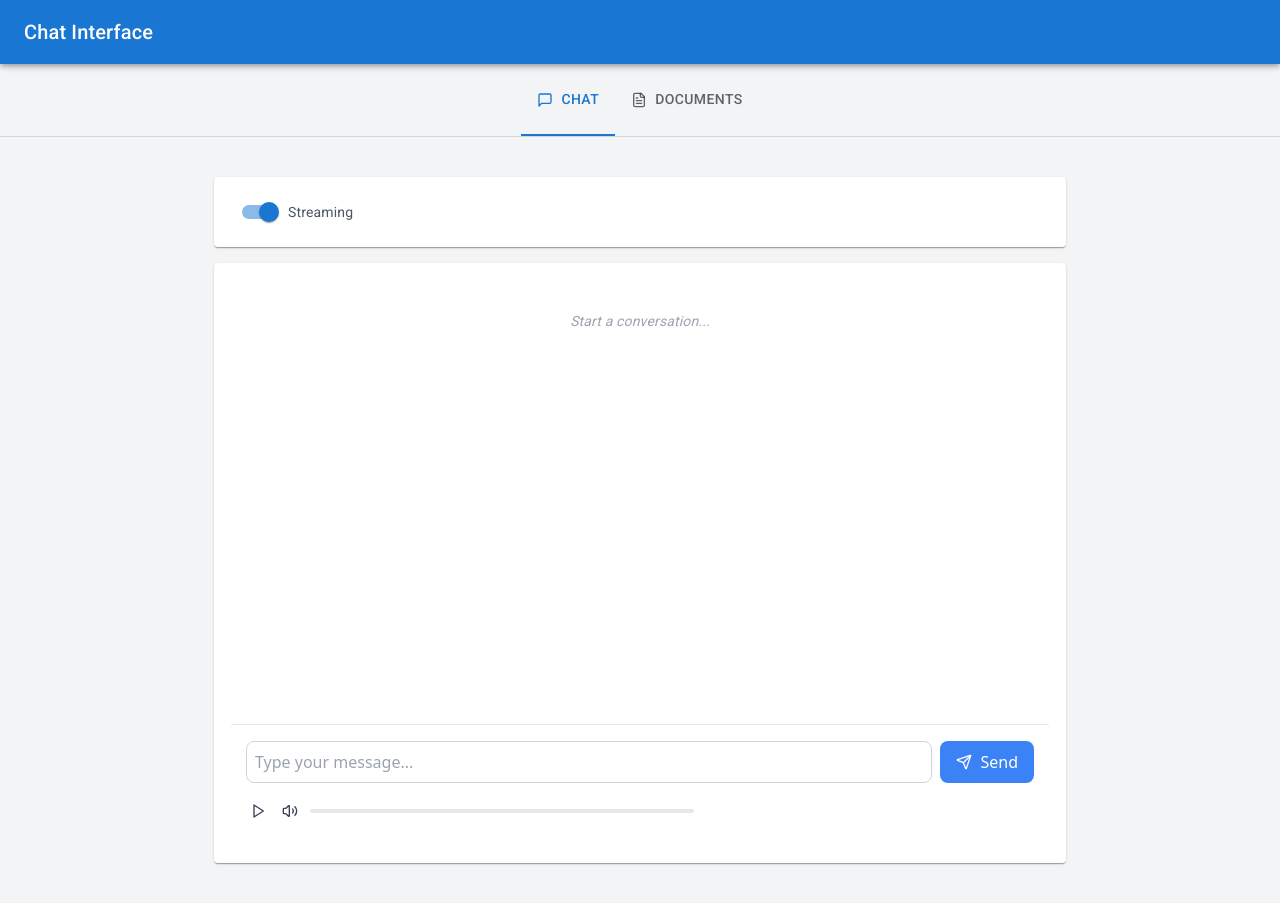
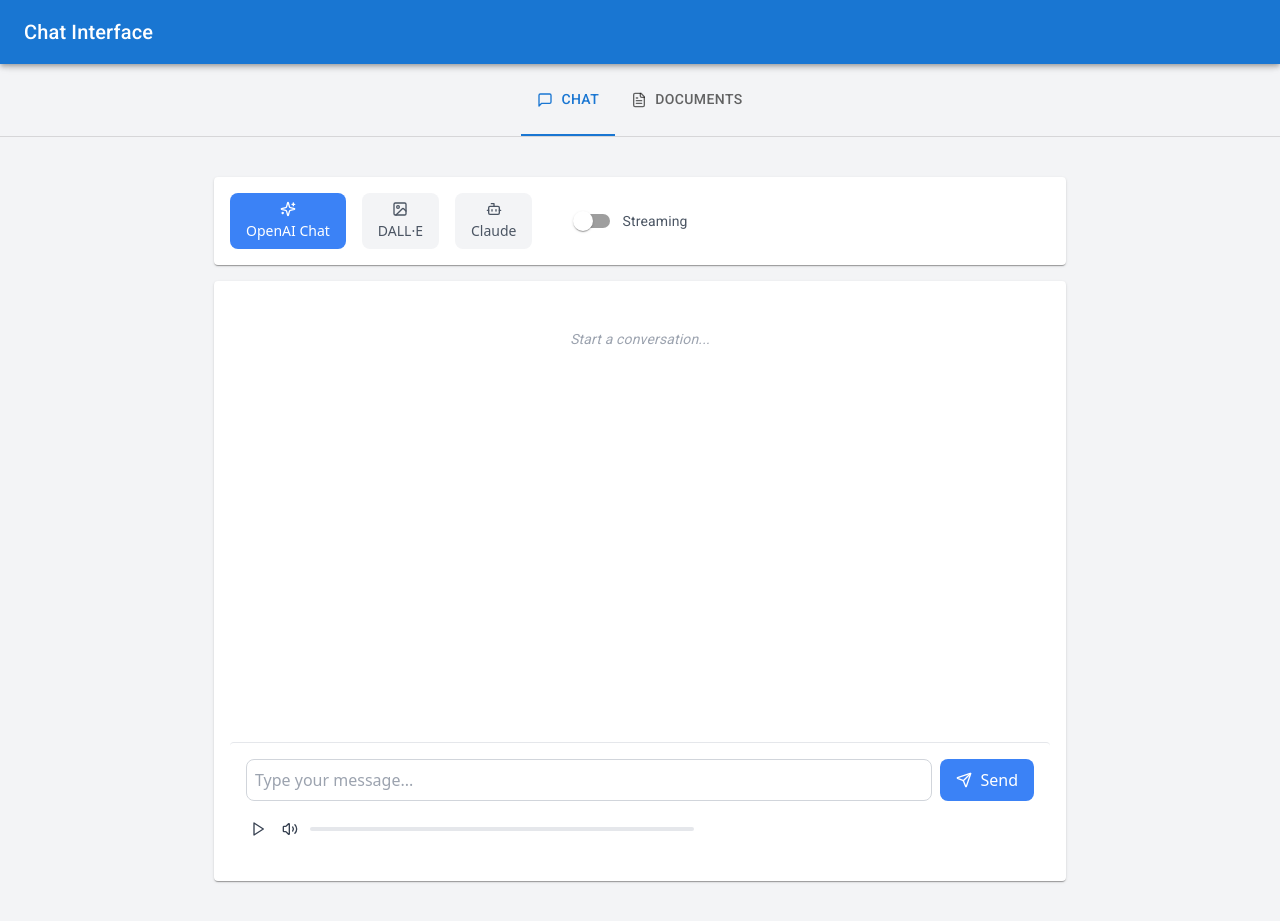
Before and after one commit to jrgleason/spring-ai-example, a React (Vite) app in the folder ui/: page / in a window 1280 px wide. Built offline with nearby package versions, Linux system fonts and the light colour scheme.

Commit message:
Forgot to switch back

```diff
--- a/ui/src/components/ChatInterface.jsx
+++ b/ui/src/components/ChatInterface.jsx
@@ -20,7 +20,7 @@
     const { state, send } = useStateContext();
     const [message, setMessage] = useState('');
     const [mode, setMode] = useState('openai-chat');
-    const [isStreaming, setIsStreaming] = useState(true);
+    const [isStreaming, setIsStreaming] = useState(false);
     const { isLoading, sendMessage, streamMessage } = useChat();
 
     const handleSubmit = async (e) => {
```
